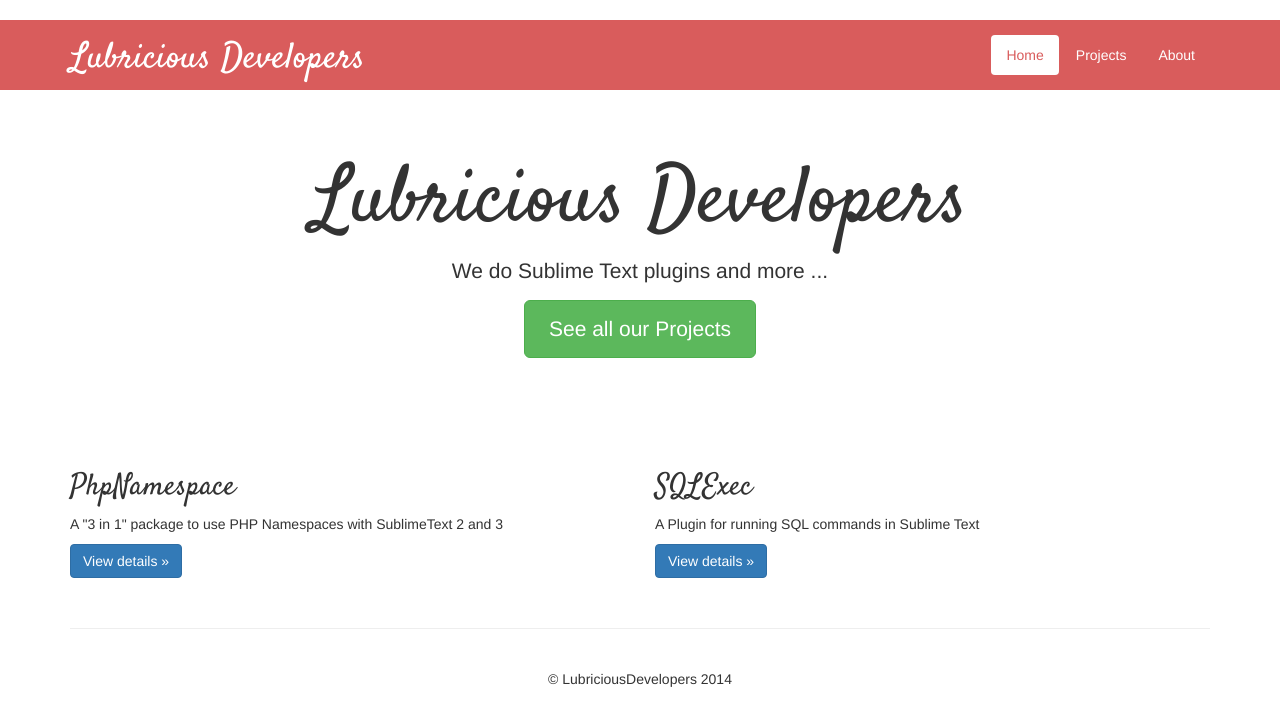
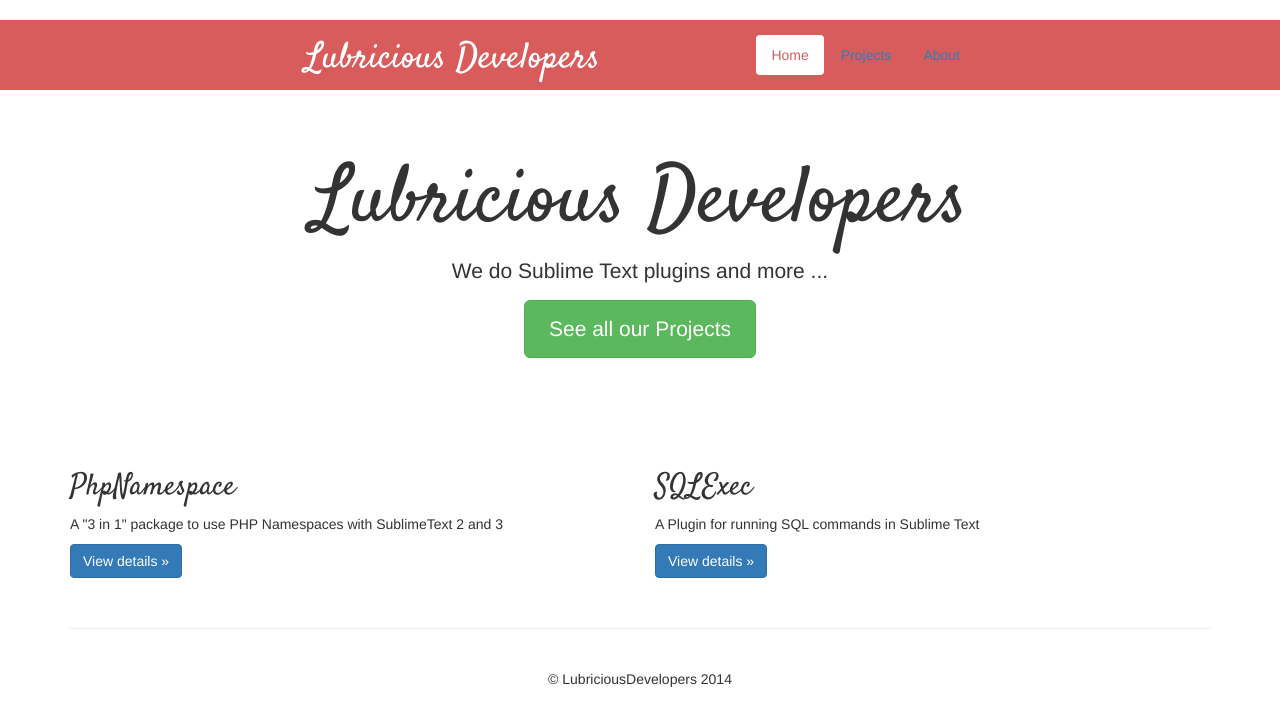
Before and after one commit to LubriciousDevelopers/lubriciousdevelopers.github.io, a Jekyll site: the page built from index.html, in a window 1280 px wide. Shown: the top 726 px of the page. Built offline with Jekyll 4.4.1, drawn with Linux system fonts in a browser that asks for light colours; nearby versions of some CDN libraries.

Commit message:
Change header

```diff
--- a/css/styles.css
+++ b/css/styles.css
@@ -29,6 +29,10 @@
     color: #FFF;
 }
 
+div.header .container {
+    width: 700px;
+}
+
 div.header .nav-pills {
     margin-top: 15px;
 }
@@ -37,6 +41,7 @@
     color: #D95C5C;
     background-color: #FFF;
 }
-div.header a {
+div.header a, div.header a:hover; {
     color: #FFF;
+    background-color: none;
 }
```
